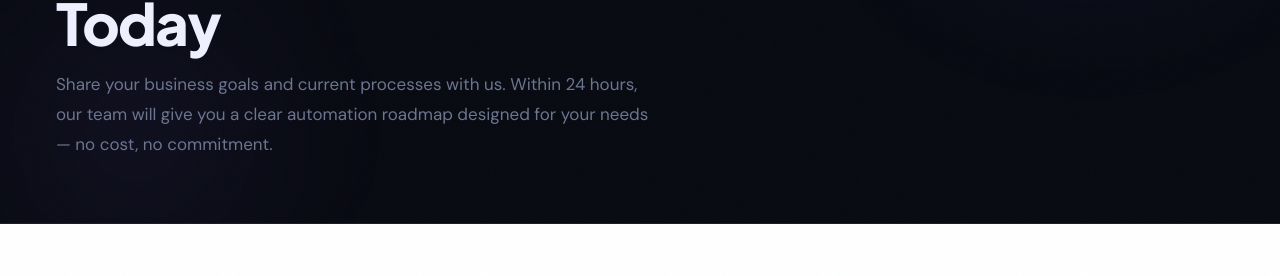
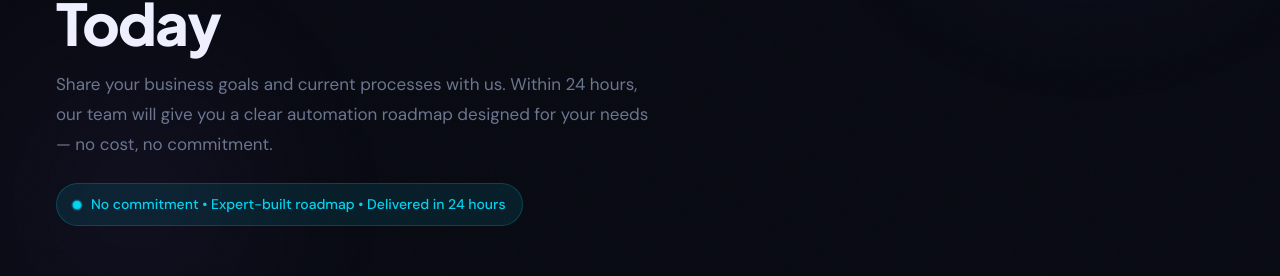
Before and after one commit to itsvicky-dev/cindrel, a React (Vite) app in the folder frontend/: page /contact in a window 1280 px wide. Shown: the part 326-602 px from the top of the page. Built offline with nearby package versions, Linux system fonts and the light colour scheme; no server answers.

Commit message:
fix: changes in contact

```diff
--- a/frontend/src/components/ui/index.tsx
+++ b/frontend/src/components/ui/index.tsx
@@ -76,7 +76,7 @@ export function Reveal({ children, delay = 0, className }: { children: ReactNode
 }
 
 /* ── Page Hero (used by sub-pages) ─────────────── */
-export function PageHero({ badge, title, sub }: { badge: string; title: ReactNode; sub: string }) {
+export function PageHero({ badge, title, sub }: { badge: string; title: ReactNode; sub: ReactNode }) {
   return (
     <div className="relative bg-dk-bg overflow-hidden border-b border-white/[0.08]">
       <div className="absolute rounded-full blur-[80px] pointer-events-none"
@@ -91,7 +91,7 @@ export function PageHero({ badge, title, sub }: { badge: string; title: ReactNod
           style={{ fontSize: 'clamp(30px,4.5vw,62px)' }}>
           {title}
         </h1>
-        <p className="text-[15px] sm:text-[16px] lg:text-[17px] text-dk-muted max-w-[600px] leading-[1.75]">{sub}</p>
+        <div className="text-[15px] sm:text-[16px] lg:text-[17px] text-dk-muted max-w-[600px] leading-[1.75]">{sub}</div>
       </div>
     </div>
   )
--- a/frontend/src/pages/Contact.tsx
+++ b/frontend/src/pages/Contact.tsx
@@ -32,8 +32,18 @@ export default function ContactPage() {
     <>
       <PageHero badge="Free Strategy Session"
         title={<>Turn Your Workflow <br />into Automation Starting Today</>}
-        sub="Share your business goals and current processes with us.
- Within 24 hours, our team will give you a clear automation roadmap designed for your needs — no cost, no commitment." />
+        sub={
+          <>
+            <p className="mb-6">Share your business goals and current processes with us. Within 24 hours, our team will give you a clear automation roadmap designed for your needs — no cost, no commitment.</p>
+            <div className="inline-flex items-center gap-2.5 px-4 py-2 rounded-full bg-brand-cyan/10 border border-brand-cyan/20 text-brand-cyan text-[13px] sm:text-[14px] font-medium">
+              <span className="relative flex h-2 w-2">
+                <span className="animate-ping absolute inline-flex h-full w-full rounded-full bg-brand-cyan opacity-75"></span>
+                <span className="relative inline-flex rounded-full h-2 w-2 bg-brand-cyan"></span>
+              </span>
+              No commitment • Expert-built roadmap • Delivered in 24 hours
+            </div>
+          </>
+        } />
 
       {/* Contact — white */}
       <section className="py-16 sm:py-20 md:py-24 lg:py-28 xl:py-32 px-4 sm:px-6 md:px-8 lg:px-12 xl:px-14 bg-lt-bg">
```
